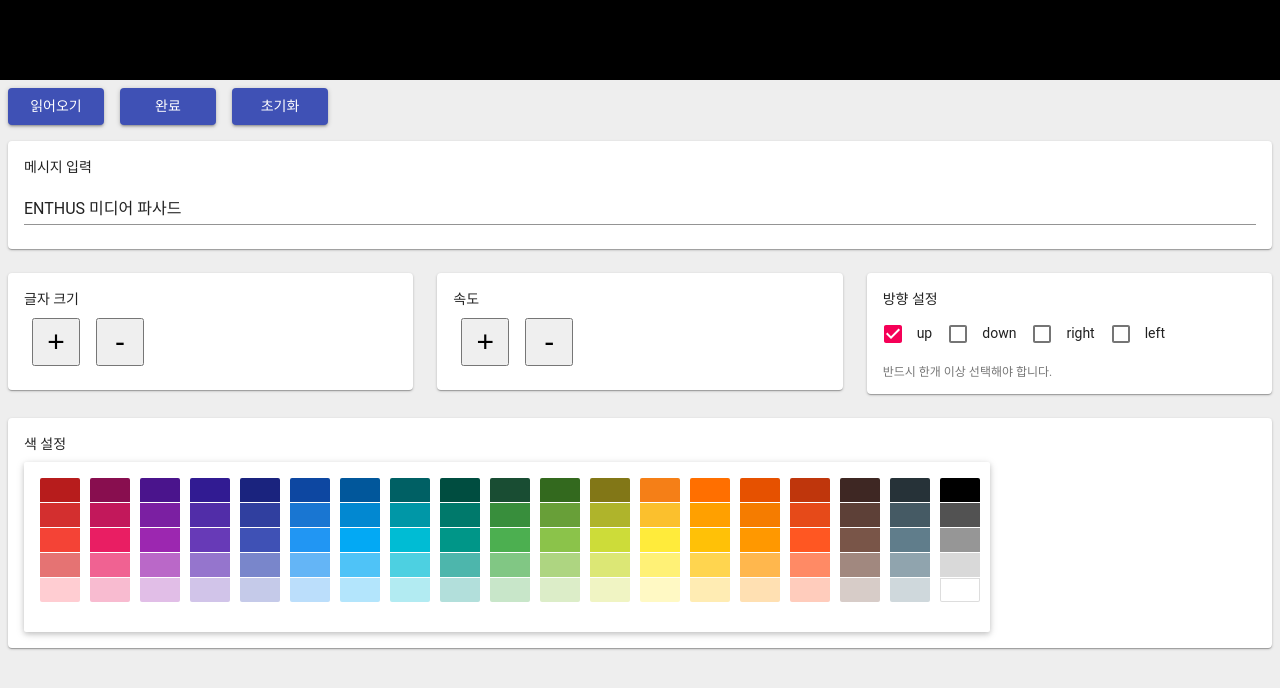
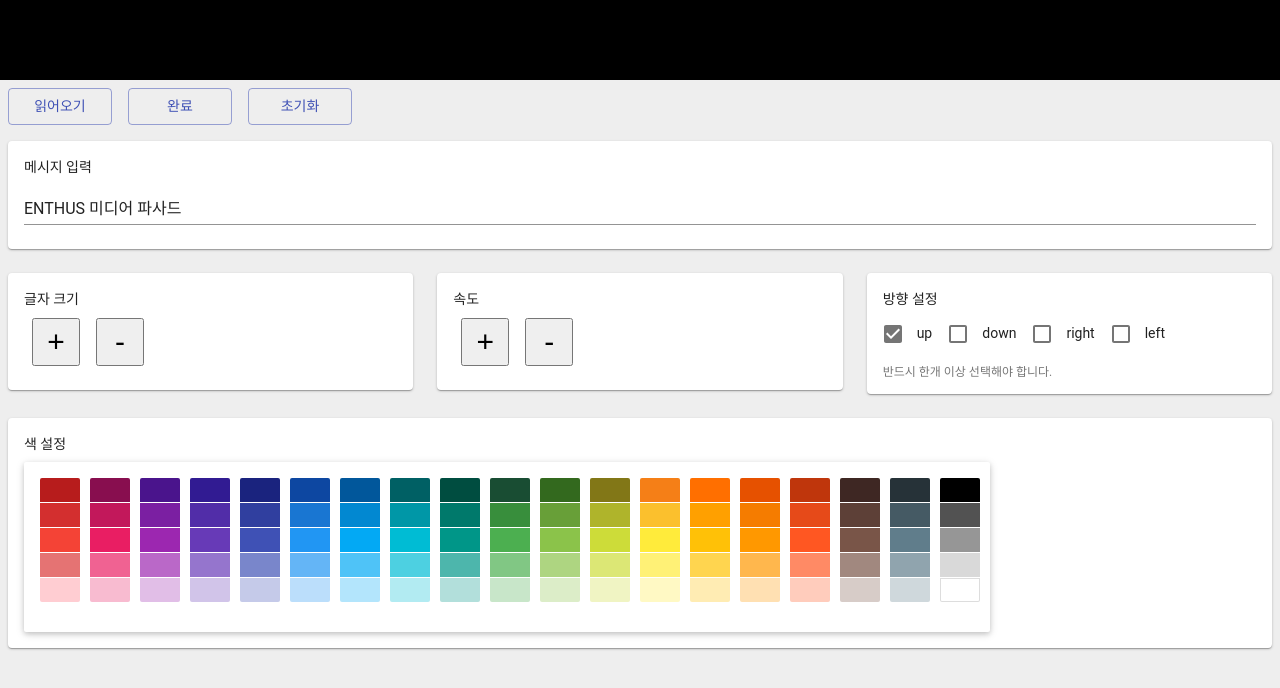
Before and after one commit to enthusapp/esign, a React (Create React App) app: page / in a window 1280 px wide. Shown: the top 688 px of the page. Built offline with nearby package versions, Linux system fonts and the light colour scheme.

Commit message:
modify design for electron

```diff
--- a/src/App.js
+++ b/src/App.js
@@ -29,8 +29,14 @@
     const url = new URL(window.location.href);
     const player = paramIsTruthy(url.searchParams.get('player'));
     const electron = checkElectron();
-    const fullHeight = pixToRem(window.innerHeight);
-    const height = player ? fullHeight : 5;
+    let height;
+
+    if (player) {
+      height = pixToRem(window.innerHeight);
+    } else {
+      height = 5;
+      document.getElementsByTagName('body')[0].style.backgroundColor = '#eeeeee';
+    }
 
     App.prototype.isPlayerMode = () => player;
     App.prototype.isElectron = () => electron;
--- a/src/components/CheckboxSelection.js
+++ b/src/components/CheckboxSelection.js
@@ -20,6 +20,7 @@
           className={`${el}checkBox`}
           checked={checkedKeys.indexOf(el) > -1}
           onChange={handleChange}
+          color="default"
           value={el}
         />
         )
--- a/src/components/MainButton.js
+++ b/src/components/MainButton.js
@@ -34,7 +34,7 @@
 
     const electronSaveText = isLoaded ? '수정완료' : '새로 만들기';
     const electronSaveAction = isLoaded ? download : saveAs;
-    const marginStyle = { margin: '0.5rem', width: '6rem' };
+    const marginStyle = { margin: '0.5rem', width: '6.5rem' };
 
     return (
       <div style={{ backgroundColor: '#eeeeee', width: '100%' }}>
@@ -50,7 +50,7 @@
               style={{ display: 'none' }}
             />
             <Button
-              variant="contained"
+              variant="outlined"
               color="primary"
               component="span"
               className="loadText"
@@ -61,7 +61,7 @@
           </label>)
         }
         <Button
-          variant="contained"
+          variant="outlined"
           color="primary"
           className="save"
           onClick={isElectron ? electronSaveAction : download}
@@ -71,7 +71,7 @@
         </Button>
         {isLoaded ? (
           <Button
-            variant="contained"
+            variant="outlined"
             color="primary"
             className="saveAs"
             onClick={saveAs}
@@ -82,7 +82,7 @@
         ) : (<></>)
         }
         <Button
-          variant="contained"
+          variant="outlined"
           color="primary"
           className="cancel"
           onClick={cancel}
--- a/src/index.css
+++ b/src/index.css
@@ -6,7 +6,6 @@
     sans-serif;
   -webkit-font-smoothing: antialiased;
   -moz-osx-font-smoothing: grayscale;
-  background-color: #eeeeee;
 }
 
 code {
```
